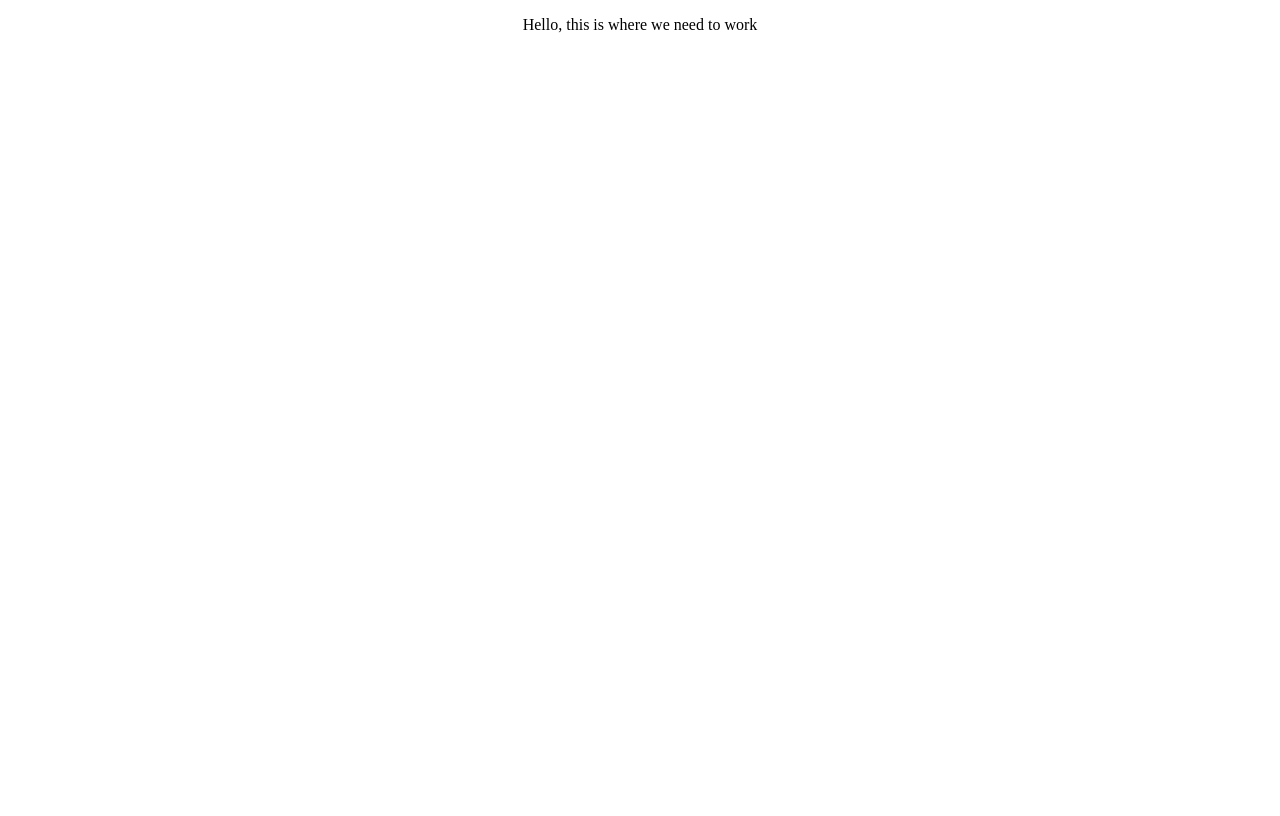
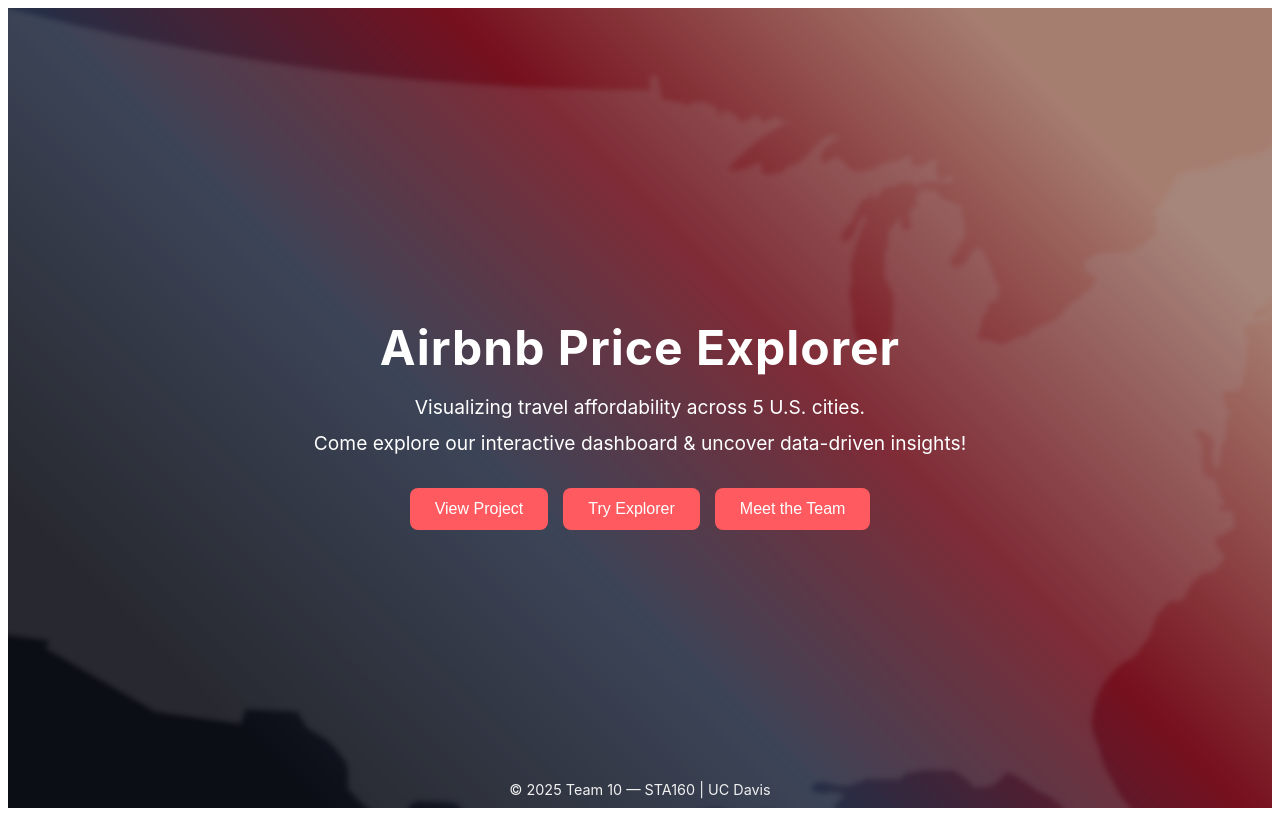
Before and after one commit to HimmatToor/AirbnbWebsite, a React (Create React App) app: page / in a window 1280 px wide. Built offline with nearby package versions, Linux system fonts and the light colour scheme; no server answers.

Commit message:
Enhance homepage with dynamic blur and dark overlay effects

```diff
--- a/public/index.html
+++ b/public/index.html
@@ -28,8 +28,9 @@
   </head>
   <body>
     <noscript>You need to enable JavaScript to run this app.</noscript>
-    <div class="flex flex-col" id="root"></div>
-      <p style="text-align: center;">Hello, this is where we need to work</p>
+    <div class="flex flex-col" id="root">
+
+    </div>
     <!--
       This HTML file is a template.
       If you open it directly in the browser, you will see an empty page.
--- a/src/App.js
+++ b/src/App.js
@@ -1,5 +1,6 @@
 
 import React, {useState, useEffect} from 'react'
+import Home from './pages/Home'
 
 function App() {
 
@@ -18,7 +19,7 @@ function App() {
 
   return (
     <div>
-
+      <Home />
     </div>
   )
 }
--- /dev/null
+++ b/src/pages/Home.css
@@ -0,0 +1,110 @@
+.home-container {
+  position: relative;
+  height: 100vh;
+  width: 100%;
+  overflow: hidden;
+  display: flex;
+  flex-direction: column;
+  justify-content: center;
+  align-items: center;
+
+  background-size: cover;
+  background-position: center;
+  background-attachment: fixed;
+  background-repeat: no-repeat;
+
+  color: white;
+  text-align: center;
+  font-family: 'Inter', sans-serif;
+  transition: filter 0.2s ease; /* smooth blur transition */
+}
+
+/* New dynamic overlay (darkens as you scroll) */
+.overlay {
+  position: absolute;
+  top: 0;
+  left: 0;
+  width: 100%;
+  height: 100%;
+  transition: background-color 0.2s ease;
+  z-index: 0;
+}
+
+/* Hero content */
+.hero-text {
+  position: relative;
+  z-index: 1;
+  padding: 20px;
+}
+
+.hero-text h1 {
+  font-size: 3rem;
+  margin-bottom: 15px;
+  letter-spacing: 1px;
+}
+
+.hero-text p {
+  font-size: 1.2rem;
+  line-height: 1.6;
+  margin: 5px 0;
+  max-width: 700px;
+  margin-left: auto;
+  margin-right: auto;
+}
+
+/* Buttons */
+.home-buttons {
+  margin-top: 30px;
+  display: flex;
+  justify-content: center;
+  gap: 15px;
+  flex-wrap: wrap;
+}
+
+.home-btn {
+  background-color: #ff5a5f;
+  border: none;
+  color: white;
+  padding: 12px 25px;
+  font-size: 1rem;
+  border-radius: 8px;
+  cursor: pointer;
+  transition: background-color 0.3s ease, transform 0.2s ease;
+}
+
+.home-btn:hover {
+  background-color: #ff767a;
+  transform: scale(1.05);
+}
+
+/* Footer */
+.footer {
+  position: absolute;
+  bottom: 10px;
+  width: 100%;
+  text-align: center;
+  font-size: 0.9rem;
+  color: #f0f0f0;
+  z-index: 1;
+}
+
+/* Responsive */
+@media (max-width: 768px) {
+  .hero-text h1 {
+    font-size: 2rem;
+  }
+
+  .hero-text p {
+    font-size: 1rem;
+    padding: 0 20px;
+  }
+
+  .home-buttons {
+    flex-direction: column;
+    gap: 10px;
+  }
+
+  .home-btn {
+    width: 80%;
+  }
+}
--- /dev/null
+++ b/src/pages/Home.js
@@ -0,0 +1,56 @@
+import React, { useState, useEffect } from 'react';
+import './Home.css';
+
+function Home() {
+  const [scrollY, setScrollY] = useState(0);
+
+  // Track scroll position
+  useEffect(() => {
+    const handleScroll = () => {
+      setScrollY(window.scrollY);
+    };
+
+    window.addEventListener('scroll', handleScroll);
+    return () => window.removeEventListener('scroll', handleScroll);
+  }, []);
+
+  // Limit the blur and darkness intensity
+  const blurAmount = Math.min(scrollY / 100, 5);       // max 5px blur
+  const darkenOpacity = Math.min(scrollY / 400, 0.5);  // max 0.5 overlay
+
+  return (
+    <div
+      className="home-container"
+      style={{
+        backgroundImage: `url(${process.env.PUBLIC_URL + '/assets/background.png'})`,
+        filter: `blur(${blurAmount}px)`,
+      }}
+    >
+      {/* Dark overlay that becomes darker as you scroll */}
+      <div
+        className="overlay"
+        style={{
+          backgroundColor: `rgba(0, 0, 0, ${0.35 + darkenOpacity})`,
+        }}
+      ></div>
+
+      <div className="hero-text">
+        <h1>Airbnb Price Explorer</h1>
+        <p>Visualizing travel affordability across 5 U.S. cities.</p>
+        <p>Come explore our interactive dashboard & uncover data-driven insights!</p>
+
+        <div className="home-buttons">
+          <button className="home-btn">View Project</button>
+          <button className="home-btn">Try Explorer</button>
+          <button className="home-btn">Meet the Team</button>
+        </div>
+      </div>
+
+      <footer className="footer">
+        © 2025 Team 10 — STA160 | UC Davis
+      </footer>
+    </div>
+  );
+}
+
+export default Home;
```
Also changed, not shown: public/assets/background.png (added), 1 other file (tests, documents, lock files or other folders).
